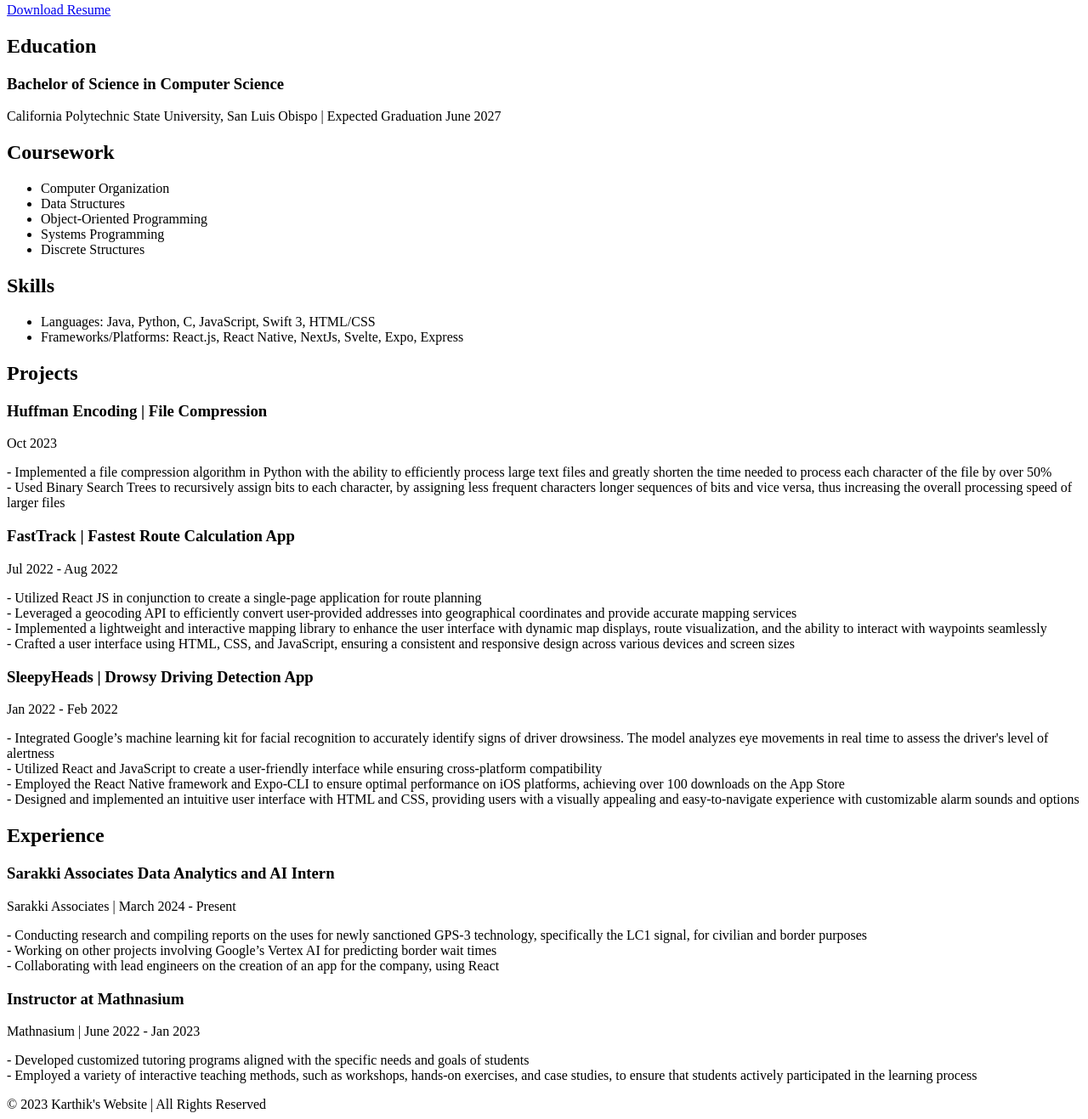
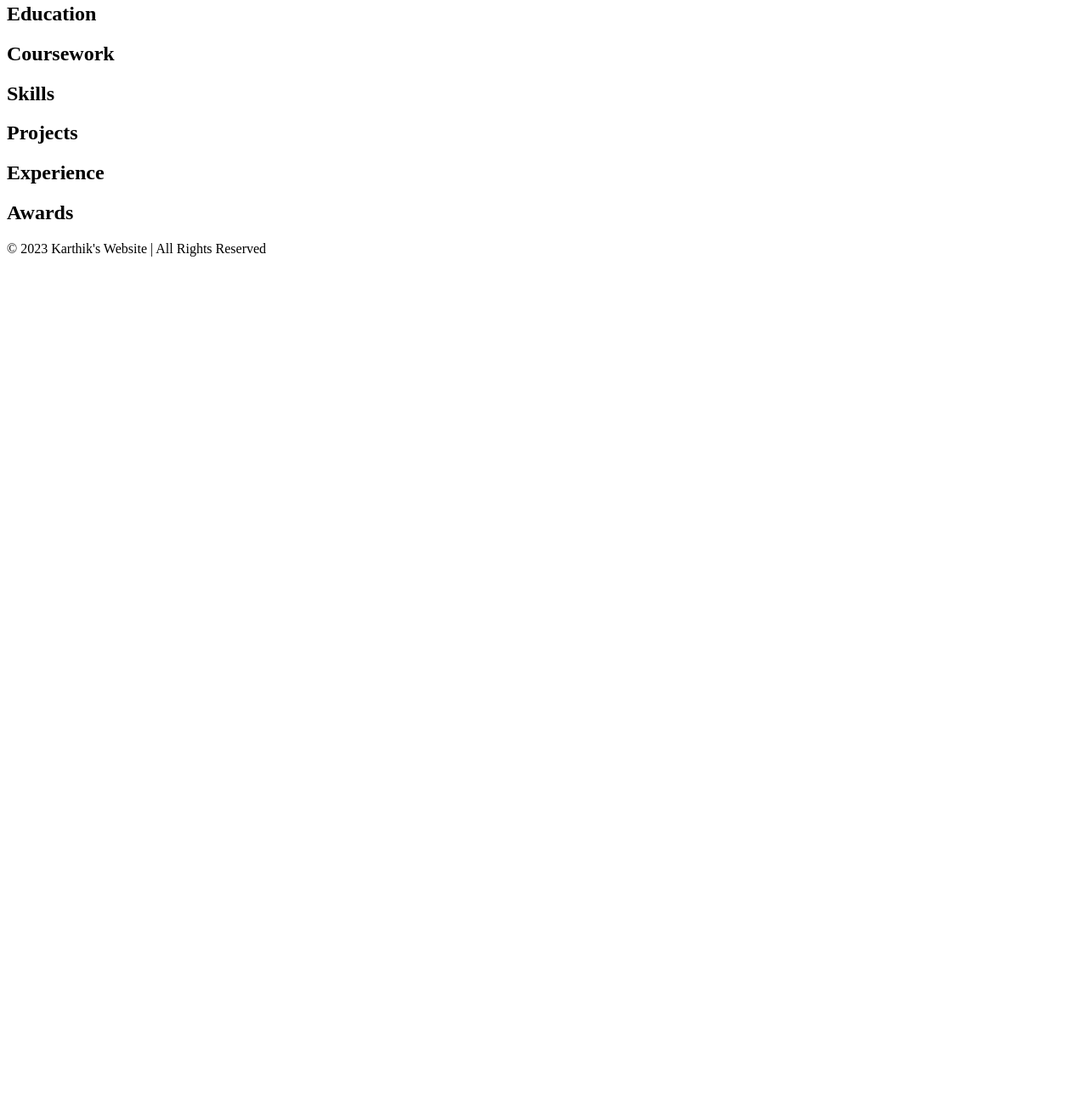
Before and after one commit to karthik0605/karthik0605.github.io, a plain HTML site: page resume.html in a window 1280 px wide. Shown: the part 234-1551 px from the top of the page at 85% size. After the commit the page ends 800 px from the top, so only its background shows below. Drawn offline with Linux system fonts and the light colour scheme.

Commit message:
Revert "feat: added resume experience and pdf"
This reverts commit 930b3bc8842890c4fcdd801379c3c46944545505.

```diff
--- a/resume.html
+++ b/resume.html
@@ -18,129 +18,27 @@
     </nav>
     <main>
         <h1 class="page-title">Resume</h1>
-      <a href="Resume-KarthikBalaji-2024.docx.pdf" download>Download Resume</a>
         <div class="resume">
             <section class="section">
                 <h2 class="section-title">Education</h2>
-          <div class="entry">
-            <h3 class="entry-title">Bachelor of Science in Computer Science</h3>
-            <p class="entry-info">
-              California Polytechnic State University, San Luis Obispo |
-              Expected Graduation June 2027
-            </p>
-          </div>
             </section>
             <section class="section">
                 <h2 class="section-title">Coursework</h2>
-          <ul class="course-list">
-            <li>Computer Organization</li>
-            <li>Data Structures</li>
-            <li>Object-Oriented Programming</li>
-            <li>Systems Programming</li>
-            <li>Discrete Structures</li>
-          </ul>
             </section>
             <section class="section">
                 <h2 class="section-title">Skills</h2>
-          <ul class="skill-list">
-            <li>Languages: Java, Python, C, JavaScript, Swift 3, HTML/CSS</li>
-            <li>
-              Frameworks/Platforms: React.js, React Native, NextJs, Svelte,
-              Expo, Express
-            </li>
-          </ul>
             </section>
             <section class="section">
                 <h2 class="section-title">Projects</h2>
-          <div class="entry">
-            <h3 class="entry-title">Huffman Encoding | File Compression</h3>
-            <p class="entry-info">Oct 2023</p>
-            <p class="entry-description">
-              - Implemented a file compression algorithm in Python with the
-              ability to efficiently process large text files and greatly
-              shorten the time needed to process each character of the file by
-              over 50%<br />
-              - Used Binary Search Trees to recursively assign bits to each
-              character, by assigning less frequent characters longer sequences
-              of bits and vice versa, thus increasing the overall processing
-              speed of larger files
-            </p>
-          </div>
-          <div class="entry">
-            <h3 class="entry-title">
-              FastTrack | Fastest Route Calculation App
-            </h3>
-            <p class="entry-info">Jul 2022 - Aug 2022</p>
-            <p class="entry-description">
-              - Utilized React JS in conjunction to create a single-page
-              application for route planning <br />
-              - Leveraged a geocoding API to efficiently convert user-provided
-              addresses into geographical coordinates and provide accurate
-              mapping services<br />
-              - Implemented a lightweight and interactive mapping library to
-              enhance the user interface with dynamic map displays, route
-              visualization, and the ability to interact with waypoints
-              seamlessly<br />
-              - Crafted a user interface using HTML, CSS, and JavaScript,
-              ensuring a consistent and responsive design across various devices
-              and screen sizes<br />
-            </p>
-          </div>
-          <div class="entry">
-            <h3 class="entry-title">
-              SleepyHeads | Drowsy Driving Detection App
-            </h3>
-            <p class="entry-info">Jan 2022 - Feb 2022</p>
-            <p class="entry-description">
-              - Integrated Google’s machine learning kit for facial recognition
-              to accurately identify signs of driver drowsiness. The model
-              analyzes eye movements in real time to assess the driver's level
-              of alertness<br />
-              - Utilized React and JavaScript to create a user-friendly
-              interface while ensuring cross-platform compatibility<br />
-              - Employed the React Native framework and Expo-CLI to ensure
-              optimal performance on iOS platforms, achieving over 100 downloads
-              on the App Store<br />
-              - Designed and implemented an intuitive user interface with HTML
-              and CSS, providing users with a visually appealing and
-              easy-to-navigate experience with customizable alarm sounds and
-              options<br />
-            </p>
-          </div>
             </section>
             <section class="section">
                 <h2 class="section-title">Experience</h2>
-          <div class="entry">
-            <h3 class="entry-title">
-              Sarakki Associates Data Analytics and AI Intern
-            </h3>
-            <p class="entry-info">Sarakki Associates | March 2024 - Present</p>
-            <p class="entry-description">
-              - Conducting research and compiling reports on the uses for newly
-              sanctioned GPS-3 technology, specifically the LC1 signal, for
-              civilian and border purposes <br />
-              - Working on other projects involving Google’s Vertex AI for
-              predicting border wait times <br />
-              - Collaborating with lead engineers on the creation of an app for
-              the company, using React
-            </p>
-          </div>
-          <div class="entry">
-            <h3 class="entry-title">Instructor at Mathnasium</h3>
-            <p class="entry-info">Mathnasium | June 2022 - Jan 2023</p>
-            <p class="entry-description">
-              - Developed customized tutoring programs aligned with the specific
-              needs and goals of students <br />
-              - Employed a variety of interactive teaching methods, such as
-              workshops, hands-on exercises, and case studies, to ensure that
-              students actively participated in the learning process<br />
-            </p>
-          </div>
+            </section>
+            <section class="section">
+                <h2 class="section-title">Awards</h2>
             </section>
         </div>
     </main>
-    <footer class="footer">
-      © 2023 Karthik's Website | All Rights Reserved
-    </footer>
+    <footer class="footer"> © 2023 Karthik's Website | All Rights Reserved </footer>
   </body>
 </html>
```
Lines whose indentation alone changed are shown as unchanged.
